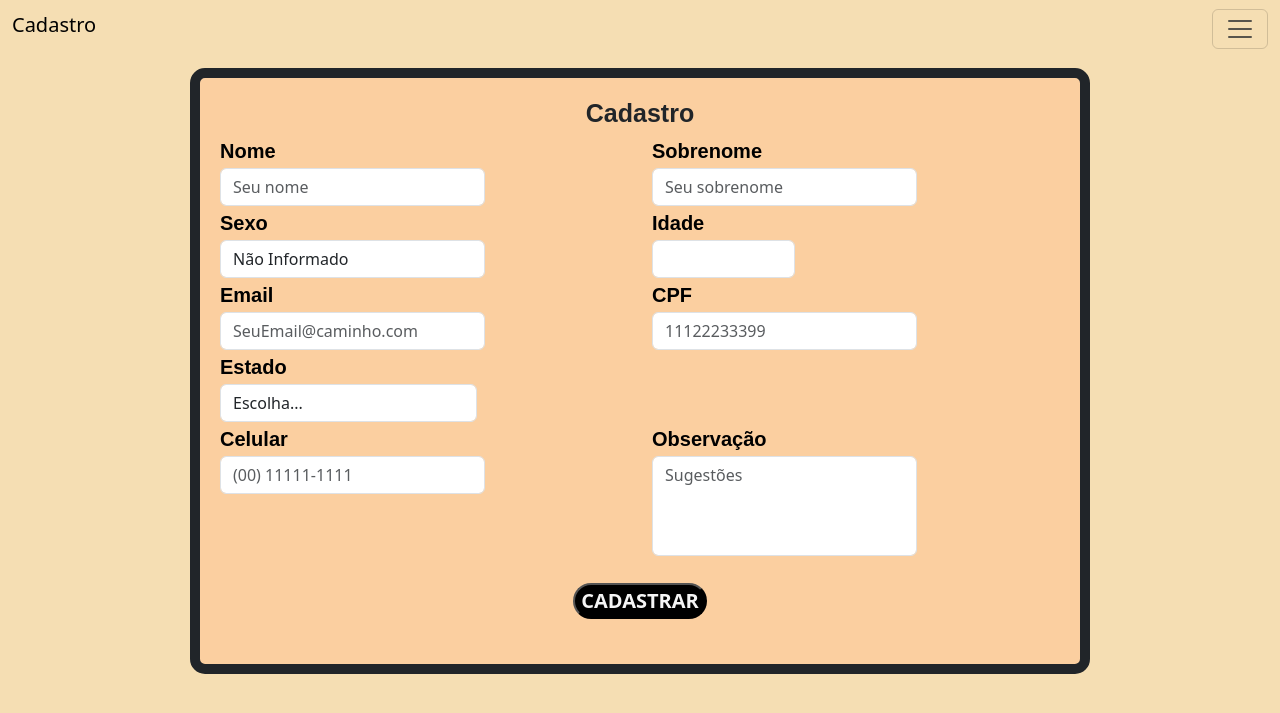
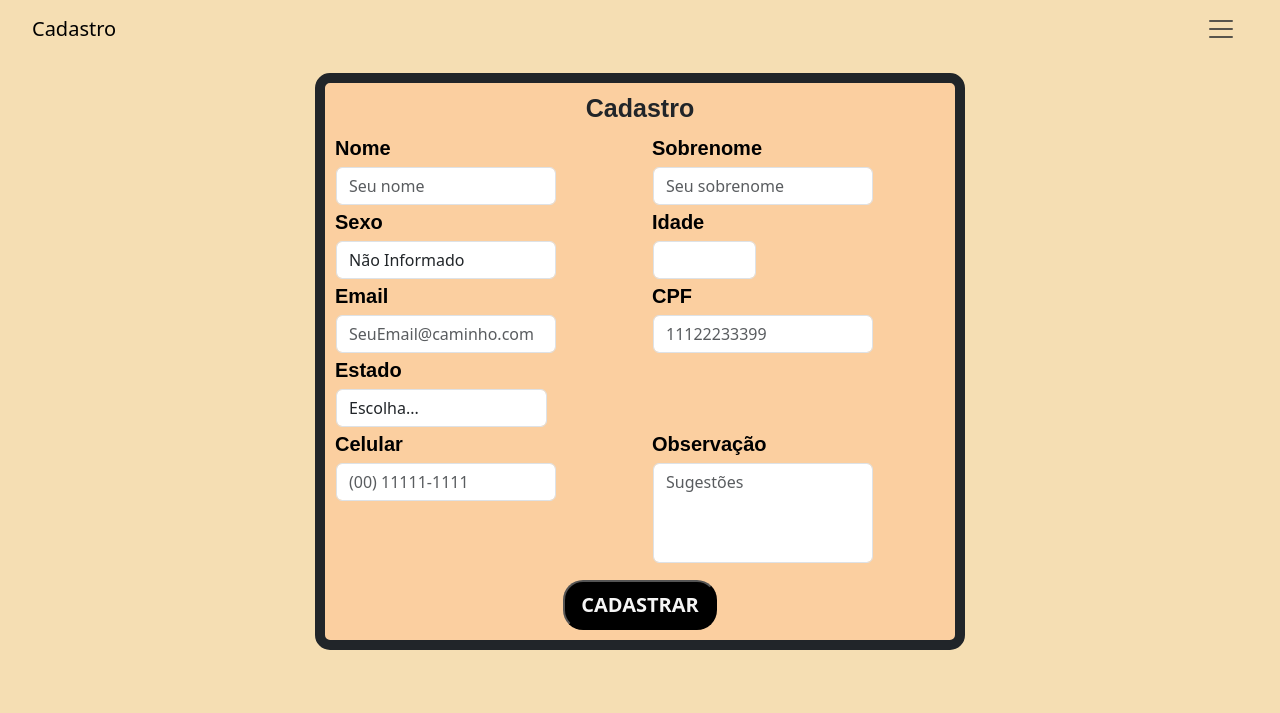
Before and after one commit to Venturaa10/formulario, a Django app: page / in a window 1280 px wide. Shown: the top 713 px of the page. Run offline with Django 5.2, Linux system fonts and the light colour scheme.

Commit message:
Estilizando os templates

```diff
--- a/form_app/models.py
+++ b/form_app/models.py
@@ -66,8 +66,8 @@ class Cliente(models.Model):
         Metodo responsavél pela realização das validações dos atributos do model Cliente, recomendado para validações simples.
         raise é usado para lidar com exceções e erros de forma controlada
         '''
-        self.nome = self.nome.title()
-        self.sobrenome = self.sobrenome.title()
+        self.nome = self.nome
+        self.sobrenome = self.sobrenome
         self.celular = self.celular.replace(' ','') # Removendo espaços da string
 
         super().clean()
--- a/form_app/templates/cadastro.html
+++ b/form_app/templates/cadastro.html
@@ -9,8 +9,8 @@
 
     /* Classe definida no arquivo form.py */
     .form-control {
-        width: 65%;
-        margin: 2px 0;
+        width: 75%;
+        margin: 2px 1px;
     }
 
     /* Estiliza o campo de 'comentario' do tipo textarea */
@@ -28,14 +28,21 @@
 
     .container {
         background-color: rgb(251, 207, 160);
+        flex-direction: column;
+        align-items: center;
+        justify-items: center;
 
-        justify-items: center;
-        width: 90%;
-        max-width: 900px;
-        height: auto;
-        max-height: max-content;
-        margin: 10px auto;
-        padding: 20px;
+        /* Controla Largura do Container */
+        width: 70%;
+        max-width: 650px;
+
+        /* Controla Altura do Container */
+        height: auto; /* Ajusta automaticamente o tamanho do container de acordo com o conteúdo dentro*/
+        overflow: hidden;
+
+
+        margin: 15px auto;
+        padding: 10px;
 
         border-radius: 15px;
         border-width: 10px;
@@ -48,6 +55,7 @@
         font-size: 20px;
         font-family: Arial, Helvetica, sans-serif;
         font-weight: bold;
+        margin-bottom: 4px;
     }
 
     .titulo {
@@ -55,6 +63,7 @@
         font-family: Arial, Helvetica, sans-serif;
         font-size: 25px;
         font-weight: bold;
+        margin-bottom: 10px;
     }
 
     #botao {
@@ -64,10 +73,10 @@
         font-weight: bold;
         font-size: 20px;
 
-        margin-top: 25px;
-        margin-bottom: 25px;
+        margin-top: 15px;
         width: auto;
         height: auto;
+        padding: 8px 16px;
 
     }
 
@@ -77,6 +86,7 @@
 
     .messages {
         text-align: center;
+        margin-top: 10px;
     }
 
     /* Mensangens De Aviso*/
@@ -84,7 +94,11 @@
         font-weight: bold;
         font-size: 17px;
         background-color: #ffd900;
-        color:gold
+        color: gold;
+        padding: 10px;
+        border-radius: 5px;
+        margin: 2px 0;
+        /* Espaçamento entre mensagens */
     }
 
     /* Mensangens Bem Sucedidas */
@@ -92,6 +106,9 @@
         font-weight: bold;
         font-size: 17px;
         color: #2fac4e;
+        padding: 10px;
+        border-radius: 5px;
+        margin: 5px 0;
     }
 
     /* Mensangens Mal Sucedidas */
@@ -99,6 +116,9 @@
         font-weight: bold;
         font-size: 17px;
         color: rgb(178, 73, 73);
+        padding: 10px;
+        border-radius: 5px;
+        margin: 5px 0;
     }
 </style>
 
--- a/form_app/templates/login.html
+++ b/form_app/templates/login.html
@@ -59,7 +59,7 @@
     /* Mensangens Mal Sucedidas */
     .messages.error {
         font-weight: bold;
-        color: #721c24;
+        color: rgb(178, 73, 73);
     }
 
     /* Estilizando a tag 'form' do template */
--- a/form_app/templates/partials/_menu.html
+++ b/form_app/templates/partials/_menu.html
@@ -3,6 +3,25 @@
     background-color:wheat;
     color: black;
     font-weight: bold;
+
+    width: 100%; /* Largura total da navbar */
+    min-width: 320px; /* Tamanho minimo da Navbar*/
+    padding: 10px 20px;
+    box-sizing: border-box;
+    display: flex;
+    justify-content: space-between; /* Espaça os elementos igualmente */
+    align-items: center; /* Centraliza os itens verticalmente */
+    overflow: hidden; /* Esconde qualquer overflow */
+  }
+
+  .navbar-brand {
+    margin: 0;
+  }
+
+  .navbar-toggler {
+    background: none;
+    border: none;
+    color: black;
   }
 
 </style>
@@ -22,7 +41,7 @@
       <span class="navbar-toggler-icon"></span>
     </button>
     <div class="collapse navbar-collapse" id="navbarNav">
-      <ul class="navbar-nav">
+      <ul class="navbar-nav" style="width: max-content;">
         <!-- Se o usuario não estiver logado como administrador, será exibido apenas as opçoes de cadastro e login -->
         {% if user.is_authenticated %}
         <li class="nav-item">
```
Also changed, not shown: form_app/templates/exibir.html (+8 -6 lines).
